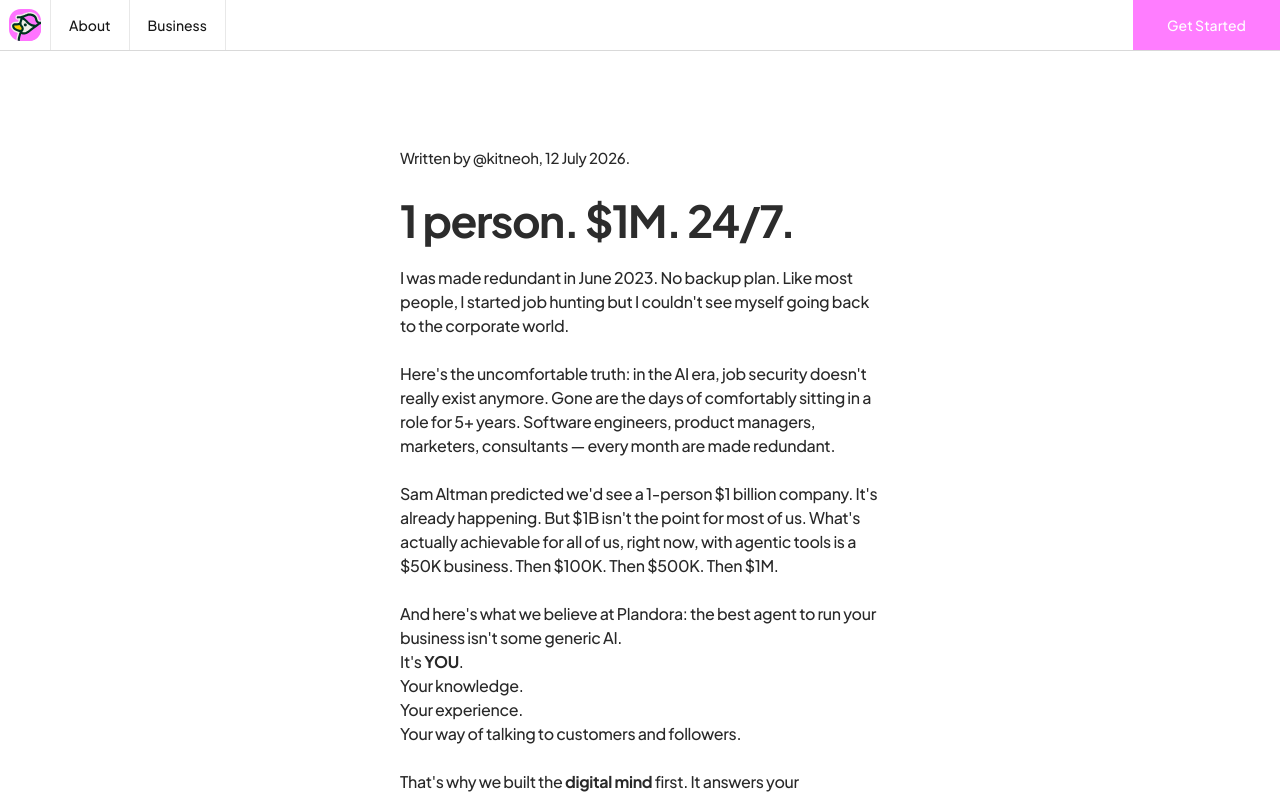
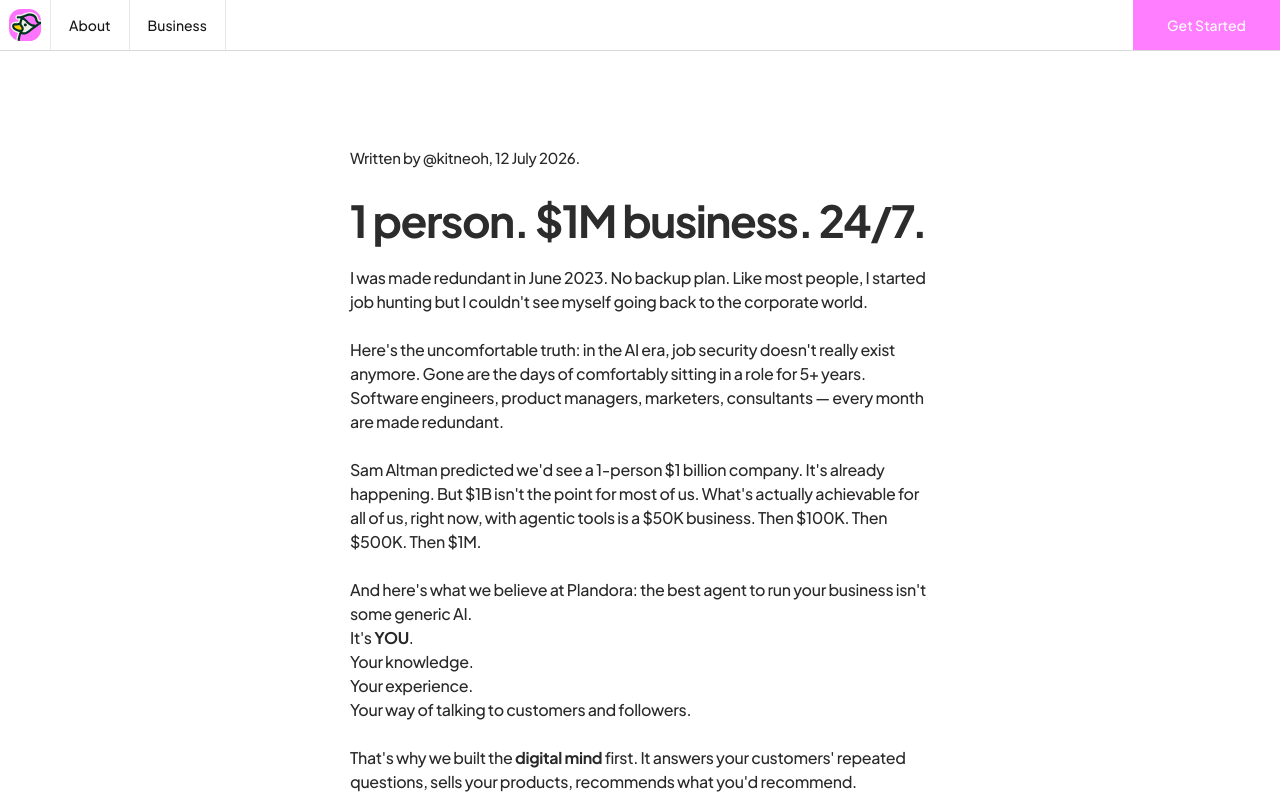
Before and after one commit to neohkakit/plandora.ai, a Next.js app: page /about in a window 1280 px wide. Shown: the top 797 px of the page. Built offline with nearby package versions, Linux system fonts and the light colour scheme.

Commit message:
Tighten about page padding and update headline copy.
Co-authored-by: Cursor <cursoragent@cursor.com>

```diff
--- a/src/app/about/page.tsx
+++ b/src/app/about/page.tsx
@@ -15,13 +15,13 @@ export default function AboutPage() {
       <Navbar />
 
       <main className="flex justify-center px-6 py-16 sm:px-10 md:py-24 lg:px-16">
-        <article className="w-full max-w-[680px] px-[100px] text-left">
+        <article className="w-full max-w-[680px] px-[50px] text-left">
           <p className="mb-6 text-[15px] font-medium leading-[1.5] tracking-[-0.02em] text-[#292929]">
             Written by @kitneoh, 12 July 2026.
           </p>
 
           <h1 className="mb-5 text-[clamp(2rem,5vw,2.75rem)] font-bold leading-[1.2] tracking-[-0.035em]">
-            1 person. $1M. 24/7.
+            1 person. $1M business. 24/7.
           </h1>
 
           <AboutAudio />
```
